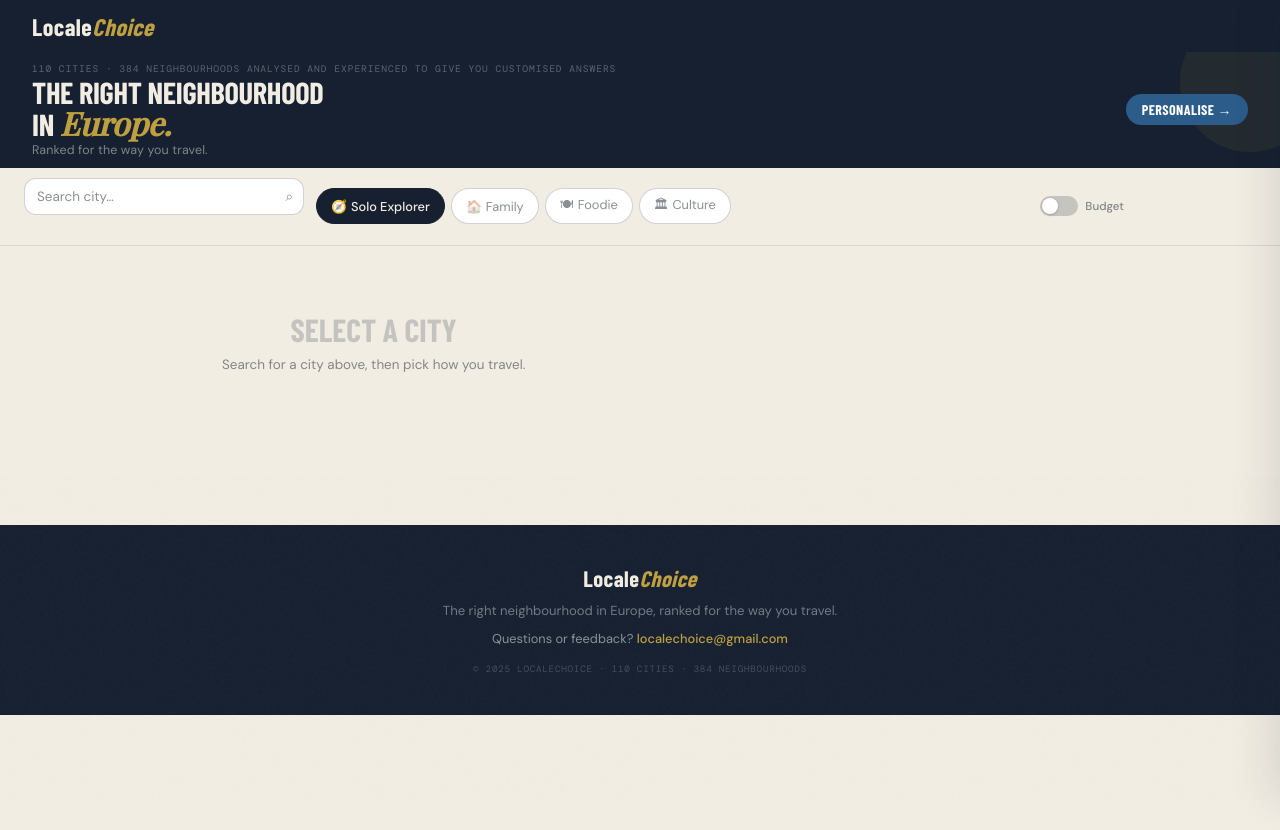
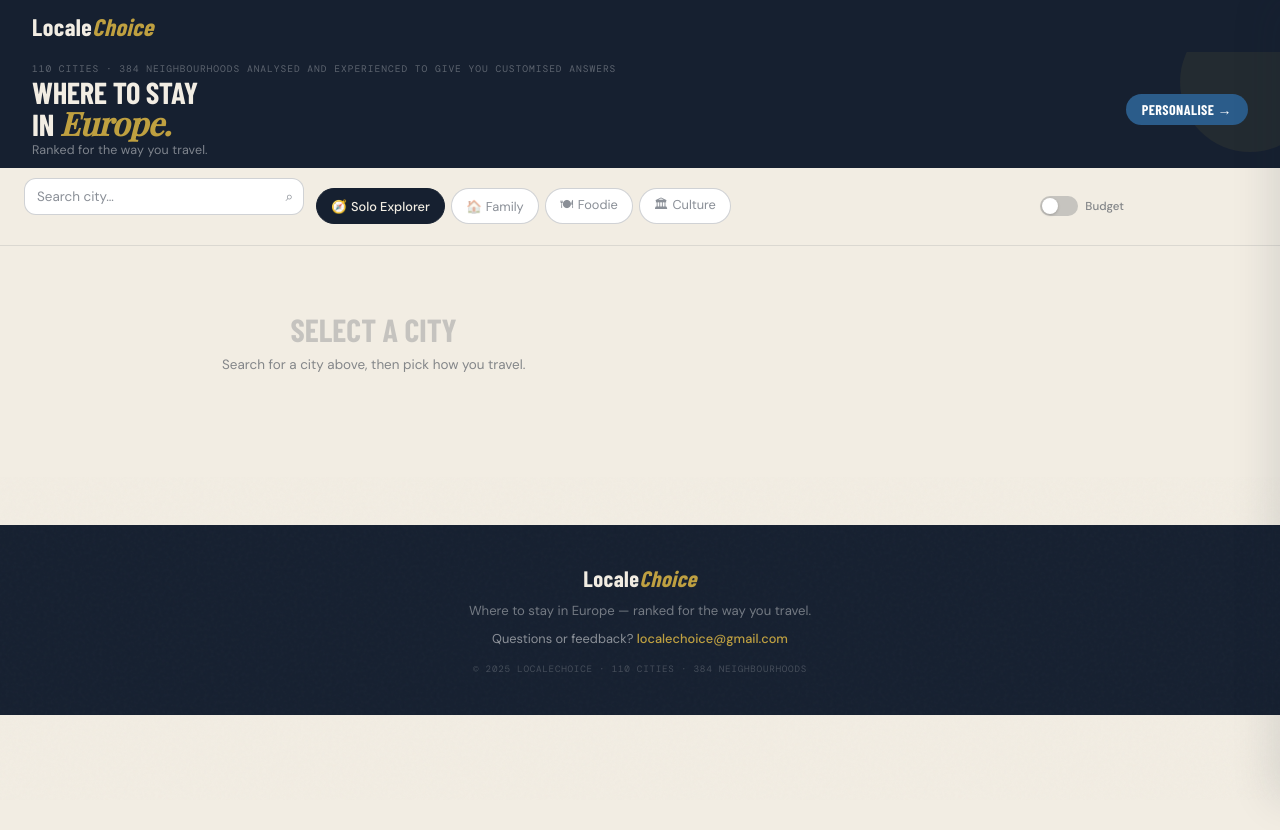
Before and after one commit to nisha5402-jpg/Roamly, a plain HTML site: page index.html in a window 1280 px wide. Drawn offline with nearby package versions, Linux system fonts and the light colour scheme; some packages are replaced by stand-ins of ours; a web font is replaced by a local one.

Commit message:
index.html

```diff
--- a/index.html
+++ b/index.html
@@ -3,10 +3,10 @@
 <head>
 <meta charset="UTF-8"/>
 <meta name="viewport" content="width=device-width,initial-scale=1"/>
-<title>LocaleChoice — The right neighbourhood in Europe, ranked for how you travel</title>
-<meta name="description" content="The right neighbourhood in Europe, ranked for the way you travel. 110 cities, 384 neighbourhoods scored for solo explorers, families, foodies and culture seekers."/>
-<meta property="og:title" content="LocaleChoice — The right neighbourhood in Europe, ranked for how you travel"/>
-<meta property="og:description" content="110 cities. 384 neighbourhoods. Ranked by what matters to you."/>
+<title>Where to Stay in Europe: 110 Cities, 384 Neighbourhoods Ranked | LocaleChoice</title>
+<meta name="description" content="Find the best neighbourhood for your trip across 110 European cities. 384 neighbourhoods scored on walkability, food, safety and vibe — ranked for solo travellers, families, foodies and culture seekers."/>
+<meta property="og:title" content="Where to Stay in Europe: 110 Cities, 384 Neighbourhoods Ranked | LocaleChoice"/>
+<meta property="og:description" content="Find the best neighbourhood for your trip. 110 cities, 384 neighbourhoods scored on walkability, food, safety and vibe."/>
 <link rel="preconnect" href="https://fonts.googleapis.com"/>
 <link rel="preconnect" href="https://fonts.gstatic.com" crossorigin/>
 <link href="https://fonts.googleapis.com/css2?family=Barlow+Condensed:ital,wght@0,700;0,800;0,900;1,700;1,800&family=Playfair+Display:ital,wght@0,500;1,500;1,700&family=DM+Sans:opsz,wght@9..40,300;9..40,400;9..40,500&family=DM+Mono:wght@400;500&display=swap" rel="stylesheet"/>
@@ -635,7 +635,7 @@ body::before{
   <!-- Twitter / X Card -->
   <meta name="twitter:card" content="summary_large_image"/>
   <meta name="twitter:site" content="@localechoice"/>
-  <meta name="twitter:title" content="LocaleChoice — The right neighbourhood in Europe, ranked"/>
+  <meta name="twitter:title" content="Where to Stay in Europe: 110 Cities, 384 Neighbourhoods Ranked"/>
   <meta name="twitter:description" content="384 European neighbourhoods scored and ranked for solo travellers, families, foodies and culture seekers. Find your perfect base and book direct."/>
   <meta name="twitter:image" content="https://www.localechoice.com/og-image.png"/>
 
@@ -686,7 +686,7 @@ body::before{
         "@id": "https://www.localechoice.com/#website",
         "url": "https://www.localechoice.com/",
         "name": "LocaleChoice",
-        "description": "Find the right neighbourhood in Europe — ranked for the way you travel.",
+        "description": "Where to stay in Europe — 110 cities and 384 neighbourhoods ranked on walkability, food, safety and vibe for solo travellers, families, foodies and culture seekers.",
         "publisher": {"@id": "https://www.localechoice.com/#org"},
         "potentialAction": {
           "@type": "SearchAction",
@@ -765,7 +765,7 @@ body::before{
 <div class="hero">
   <div class="hero-left">
     <div class="hero-vol">110 cities · 384 neighbourhoods analysed and experienced to give you customised answers</div>
-    <h1 class="hero-headline">The right neighbourhood<br>in <em>Europe.</em></h1>
+    <h1 class="hero-headline">Where to stay<br>in <em>Europe.</em></h1>
     <div class="hero-sub">Ranked for the way you travel.</div>
   </div>
   <div class="hero-right">
@@ -2798,7 +2798,7 @@ function closeDetail() {
 <footer class="site-footer">
   <div class="footer-inner">
     <div class="footer-brand">Locale<em>Choice</em></div>
-    <div class="footer-tagline">The right neighbourhood in Europe, ranked for the way you travel.</div>
+    <div class="footer-tagline">Where to stay in Europe — ranked for the way you travel.</div>
     <div class="footer-contact">
       Questions or feedback?
       <a href="mailto:localechoice@gmail.com">localechoice@gmail.com</a>
```
